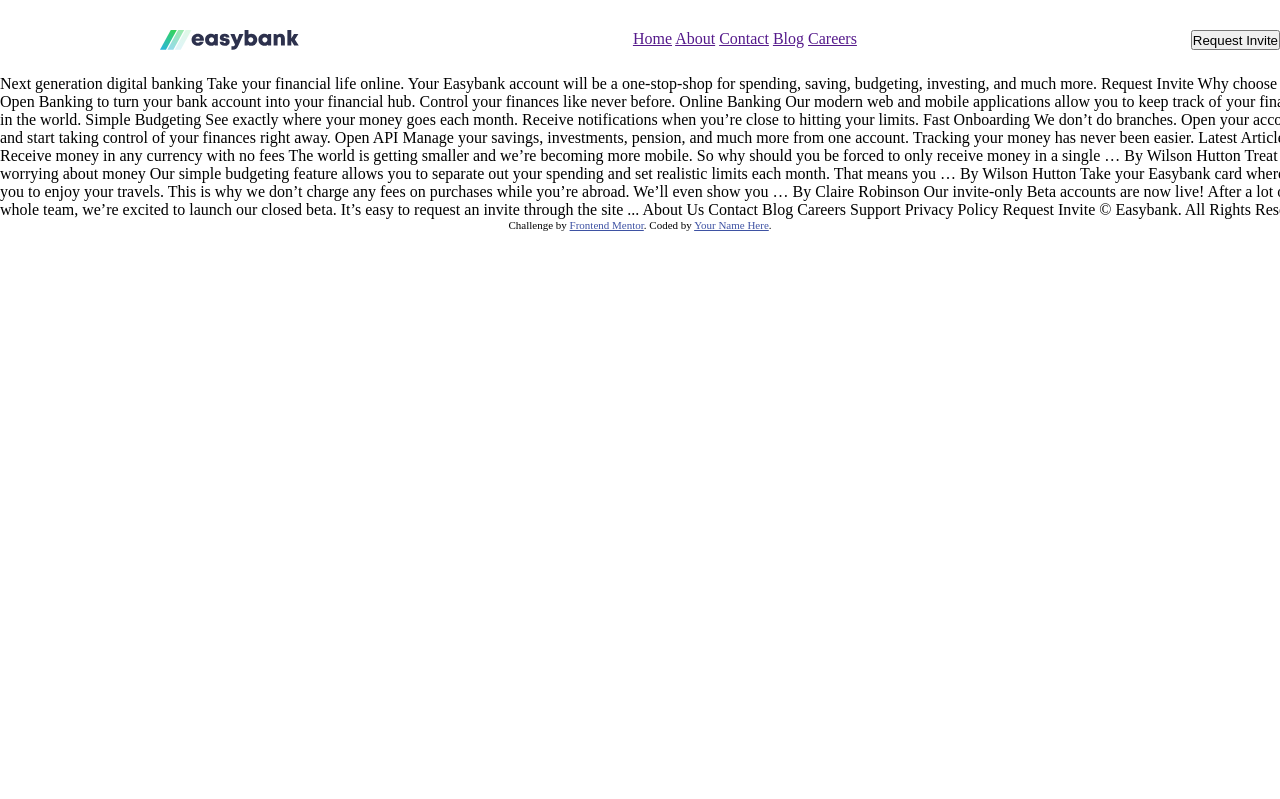
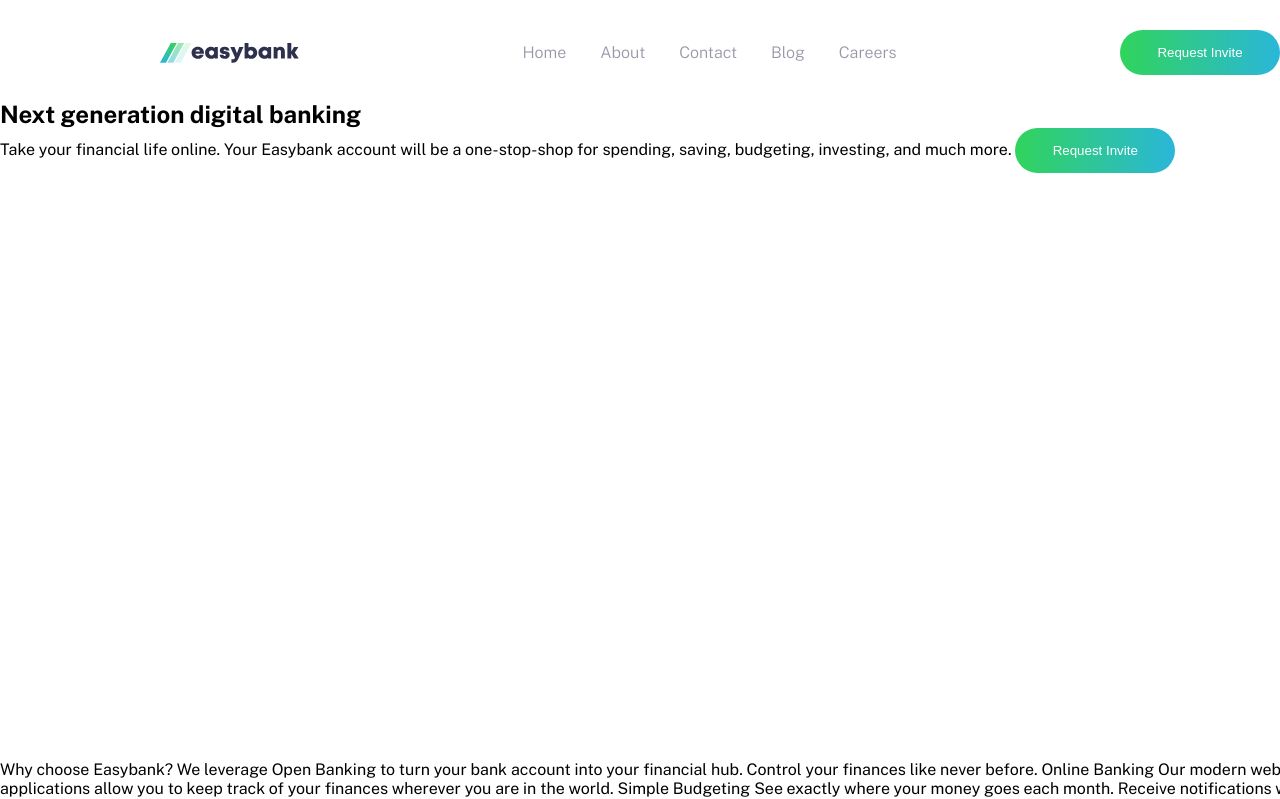
Before and after one commit to UrsulaSpela/easybank-landing-page-master, a plain HTML site: page index.html in a window 1280 px wide. Shown: the top 799 px of the page. Drawn offline with nearby package versions, Linux system fonts and the light colour scheme.

Commit message:
Add files via upload

```diff
--- a/index.html
+++ b/index.html
@@ -6,6 +6,10 @@
 
   <link rel="icon" type="image/png" sizes="32x32" href="./images/favicon-32x32.png">
   <link rel="stylesheet" href="style.css">
+  <link rel="preconnect" href="https://fonts.googleapis.com">
+<link rel="preconnect" href="https://fonts.gstatic.com" crossorigin>
+<link href="https://fonts.googleapis.com/css2?family=Public+Sans:wght@300;400;700&display=swap" rel="stylesheet">
+
 
   <title>Frontend Mentor | Easybank landing page</title>
 
@@ -28,21 +32,24 @@
         <a href="">Careers</a>
       </div>
 
-      <button>Request Invite</button>
+      <button class="btn-invite">Request Invite</button>
     </nav>
 
 
 
-  Next generation digital banking
+    <div class="intro">
+      <h1>Next generation digital banking</h1>
 
-  Take your financial life online. Your Easybank account will be a one-stop-shop
-  for spending, saving, budgeting, investing, and much more.
+    Take your financial life online. Your Easybank account will be a one-stop-shop
+    for spending, saving, budgeting, investing, and much more.
 
-  Request Invite
+    <button class="btn-invite">Request Invite</button>
+    </div>
 
 
 
-  Why choose Easybank?
+  <div class="about">
+    Why choose Easybank?
 
   We leverage Open Banking to turn your bank account into your financial hub. Control
   your finances like never before.
@@ -62,10 +69,12 @@
   Open API
   Manage your savings, investments, pension, and much more from one account. Tracking
   your money has never been easier.
+  </div>
 
 
 
-  Latest Articles
+  <div class="articles">
+    Latest Articles
 
   By Claire Robinson
   Receive money in any currency with no fees
@@ -86,19 +95,22 @@
   Our invite-only Beta accounts are now live!
   After a lot of hard work by the whole team, we’re excited to launch our closed beta.
   It’s easy to request an invite through the site ...
+  </div>
 
 
 
-  About Us
+  <footer>
+    About Us
   Contact
   Blog
   Careers
   Support
   Privacy Policy
 
-  Request Invite
+  <button class="btn-invite">Request Invite</button>
 
   © Easybank. All Rights Reserved
+  </footer>
   </section>
 
   <div class="attribution">
--- a/style.css
+++ b/style.css
@@ -6,10 +6,44 @@
 .main{
     width: 1440px;
     margin: 0 auto;
+    font-family: 'Public Sans', sans-serif;
 }
 /* NAVIGATION */
 nav{
     display: flex;
     justify-content: space-between;
     padding: 30px 160px 25px 160px;
+    align-items: center;
 }
+.nav-links a{
+    text-decoration: none;
+    color: hsl(233, 8%, 62%);
+    font-weight: 300;
+    margin: 0 15px;
+}
+.btn-invite{
+    width: 160px;
+    height: 45px;
+    border: none;
+    border-radius: 22.5px;
+    color: white;
+    font-weight: 400;
+    background: linear-gradient(90deg, hsl(136, 65%, 51%), hsl(192, 70%, 51%));
+}
+/* INTRO */
+.intro{
+    height: 660px;
+}
+/* ABOUT */
+.about{
+    height: 675px;
+}
+/* ARTICLES */
+.articles{
+    height: 660px;
+}
+/* FOOTER */
+footer{
+    height: 190px;
+    background: hsl(233, 26%, 24%);
+}
```
